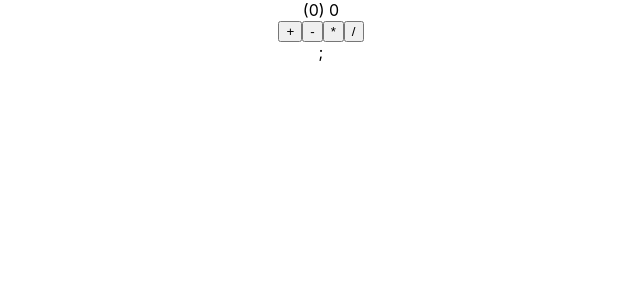
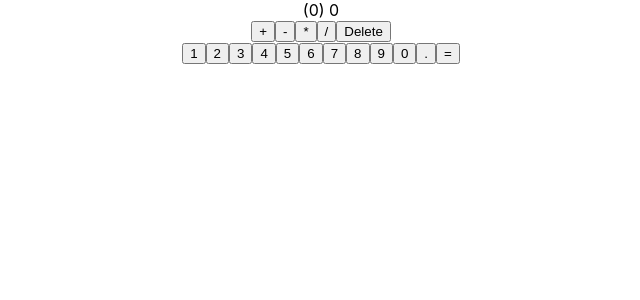
Before and after one commit to gsierra22/react-calculator, a React (Create React App) app: page / in a window 1280 px wide. Shown: the top 300 px of the page, without its empty margins (319-959 px from the left). Built offline with nearby package versions, Linux system fonts and the light colour scheme.

Commit message:
added digits

```diff
--- a/src/App.js
+++ b/src/App.js
@@ -2,6 +2,15 @@
 import "./App.css";
 
 function App() {
+  const createDigits = () => {
+    const digits = [];
+
+    for (let i = 1; i < 10; i++) {
+      digits.push(<button key={i}>{i}</button>);
+    }
+
+    return digits;
+  };
   return (
     <div className="App">
       <div className="calculator">
@@ -13,9 +22,15 @@
           <button>-</button>
           <button>*</button>
           <button>/</button>
+
+          <button>Delete</button>
         </div>
+        <div className="numbers"></div>
+        {createDigits()}
+        <button>0</button>
+        <button>.</button>
+        <button>=</button>
       </div>
-      ;
     </div>
   );
 }
```
